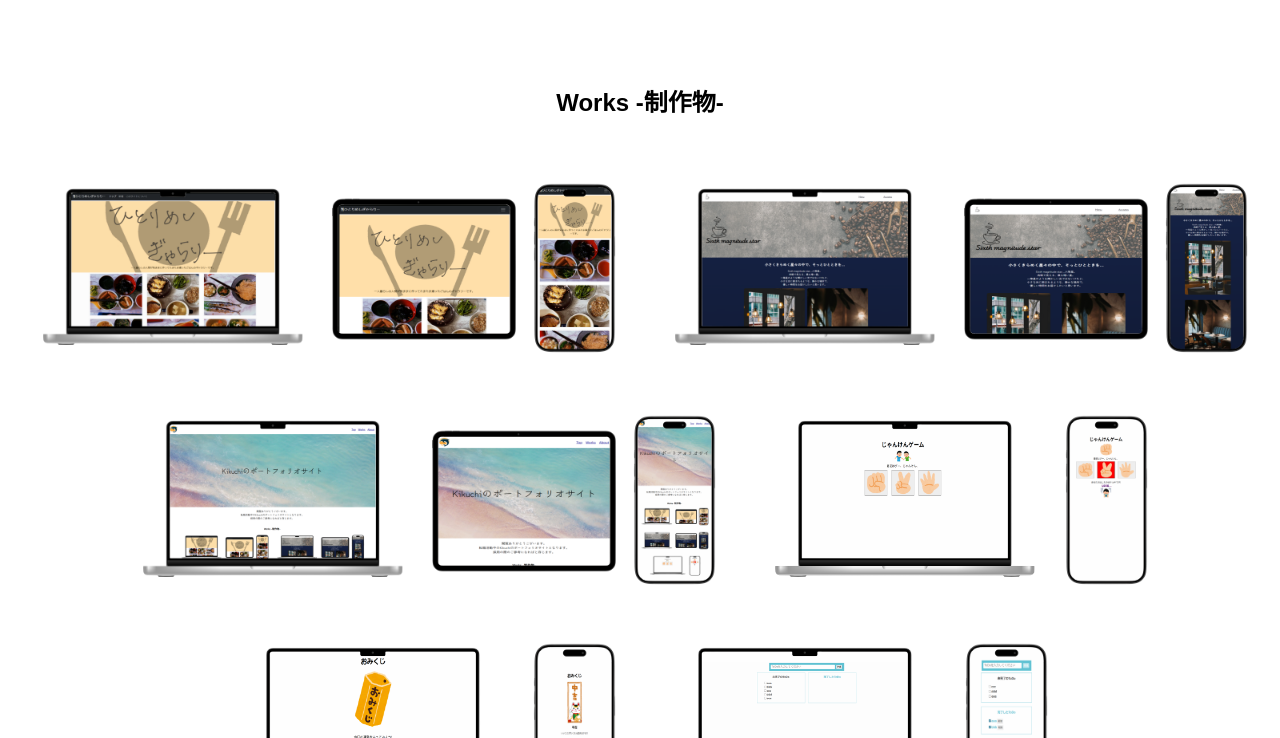
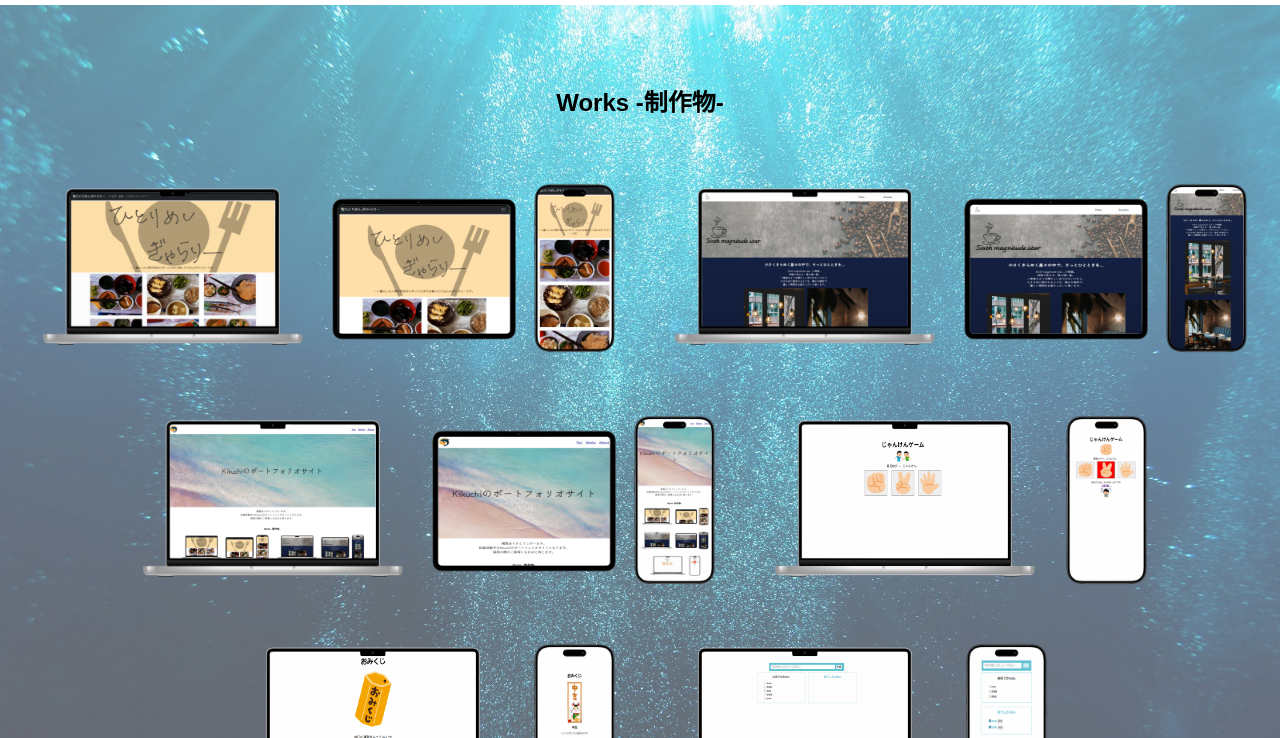
Before and after one commit to Chisato-Kikuno/kikuchi_portfolio, a plain HTML site: page works.html in a window 1280 px wide. Shown: the part 62-800 px from the top of the page. Drawn offline with Linux system fonts and the light colour scheme; the site is published under a folder, as on GitHub Pages, so addresses that start at the root find nothing; a web font is replaced by a local one.

Commit message:
Update works.css

```diff
--- a/css/works.css
+++ b/css/works.css
@@ -11,7 +11,7 @@ body {
   display: flex;
   flex: 1;
   text-align: center;
-  background-image: url(/img/works_background.jpg);
+  background-image: url("../img/works_background.jpg");
   background-size: cover;
   padding-top: 3rem;
   padding-bottom: 3rem;
```
